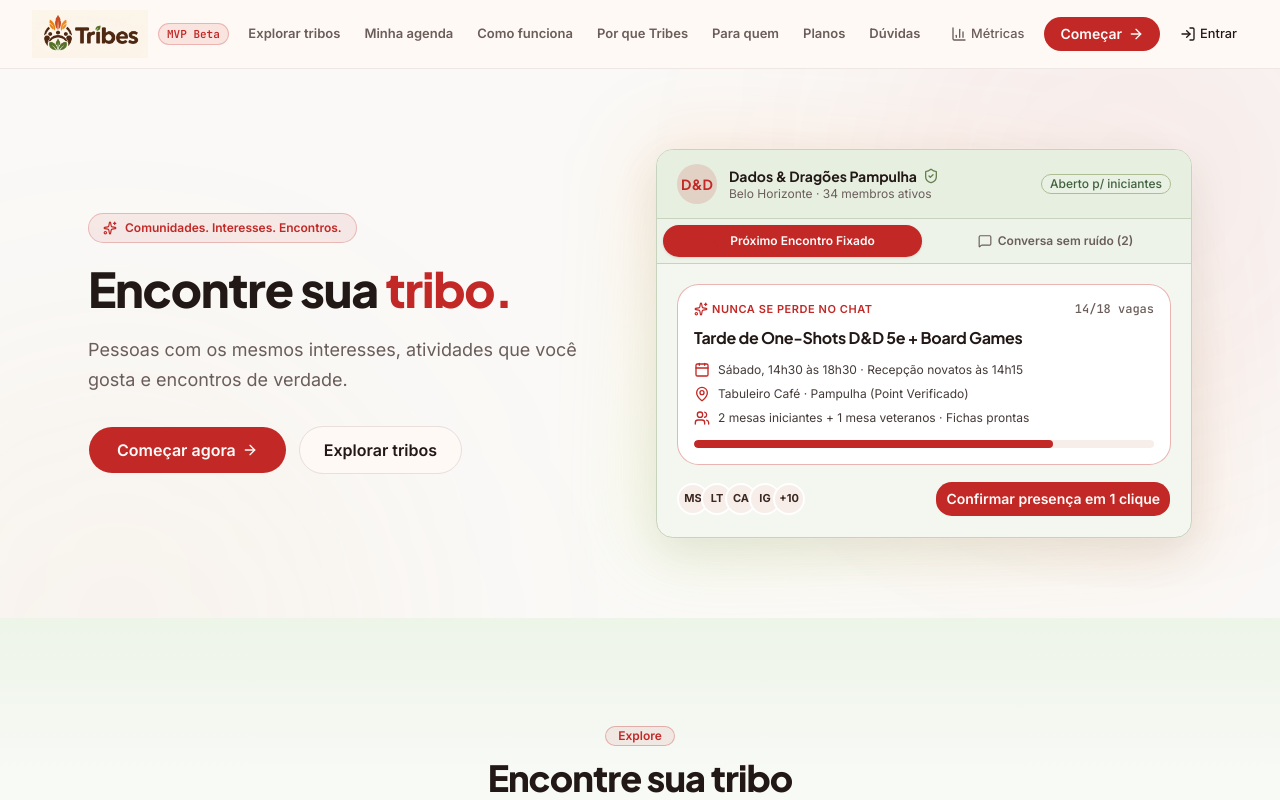
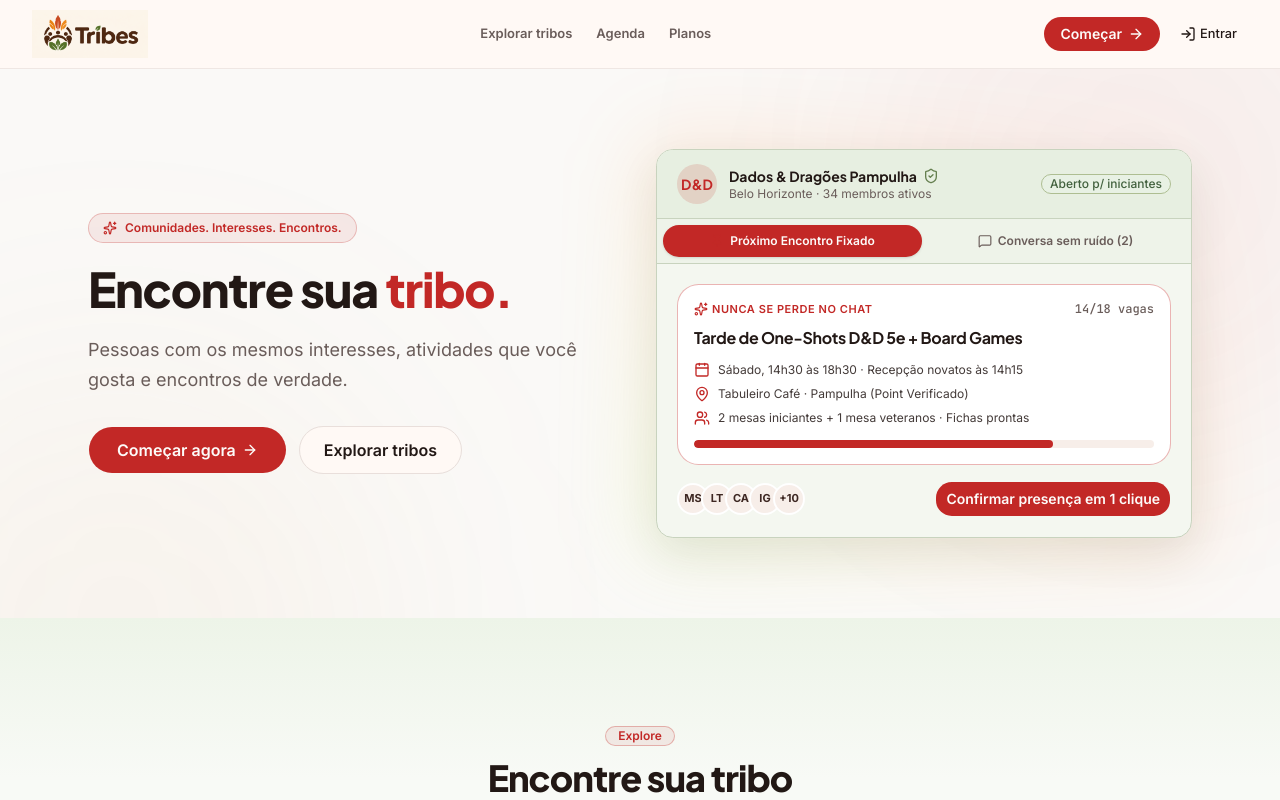
Before and after one commit to ArthurG12/Tribes, a Next.js app in the folder frontend/: page / in a window 1280 px wide. Shown: the top 800 px of the page. Built offline with nearby package versions, Linux system fonts and the light colour scheme.

Commit message:
Simplify primary navigation

```diff
--- a/frontend/src/components/tribes/navbar.tsx
+++ b/frontend/src/components/tribes/navbar.tsx
@@ -4,17 +4,13 @@ import { useState } from "react";
 import Link from "next/link";
 import Image from "next/image";
 import { usePathname } from "next/navigation";
-import { Menu, X, BarChart3, ArrowRight, LogIn } from "lucide-react";
+import { Menu, X, ArrowRight, LogIn } from "lucide-react";
 import { Button } from "@/components/ui/button";
 
 const NAV_LINKS = [
   { href: "/explorar", label: "Explorar tribos" },
-  { href: "/minha-agenda", label: "Minha agenda" },
-  { href: "/como-funciona", label: "Como funciona" },
-  { href: "/sobre", label: "Por que Tribes" },
-  { href: "/para-quem", label: "Para quem" },
+  { href: "/minha-agenda", label: "Agenda" },
   { href: "/planos", label: "Planos" },
-  { href: "/faq", label: "Dúvidas" },
 ];
 
 export function Navbar() {
@@ -28,7 +24,6 @@ export function Navbar() {
           <span className="relative h-12 w-[7.25rem] overflow-hidden">
             <Image src="/tribes-logo.png" alt="Tribes — Comunidade e Natureza" fill priority sizes="116px" className="object-cover object-[center_40%]" />
           </span>
-          <span className="hidden rounded-full border border-primary/25 bg-primary/10 px-2 py-0.5 font-mono text-[11px] font-semibold text-primary sm:inline-block">MVP Beta</span>
         </Link>
         <nav aria-label="Navegação principal" className="hidden items-center gap-6 lg:flex">
           {NAV_LINKS.map((item) => (
@@ -39,9 +34,6 @@ export function Navbar() {
           ))}
         </nav>
         <div className="hidden items-center gap-2 md:flex">
-          <Button variant="ghost" size="sm" className="text-muted-foreground" nativeButton={false} render={<Link href="/metricas" />}>
-            <BarChart3 className="size-4" /> Métricas
-          </Button>
           <Button size="lg" className="rounded-full px-4 font-semibold" nativeButton={false} render={<Link href="/lista-de-espera" />}>
             Começar <ArrowRight className="size-4" />
           </Button>
@@ -63,9 +55,6 @@ export function Navbar() {
             <Link href="/entrar" onClick={() => setMobileOpen(false)} className="flex items-center gap-2 rounded-xl px-3 py-2.5 text-sm font-semibold text-foreground hover:bg-muted">
               <LogIn className="size-4" /> Entrar / Rede social
             </Link>
-            <Link href="/metricas" onClick={() => setMobileOpen(false)} className="flex items-center gap-2 rounded-xl px-3 py-2.5 text-sm text-muted-foreground hover:bg-muted">
-              <BarChart3 className="size-4" /> Métricas MVP
-            </Link>
             <Button size="lg" className="mt-2 w-full rounded-full font-semibold" nativeButton={false} onClick={() => setMobileOpen(false)} render={<Link href="/lista-de-espera" />}>
               Entrar na lista de espera <ArrowRight className="size-4" />
             </Button>
```
